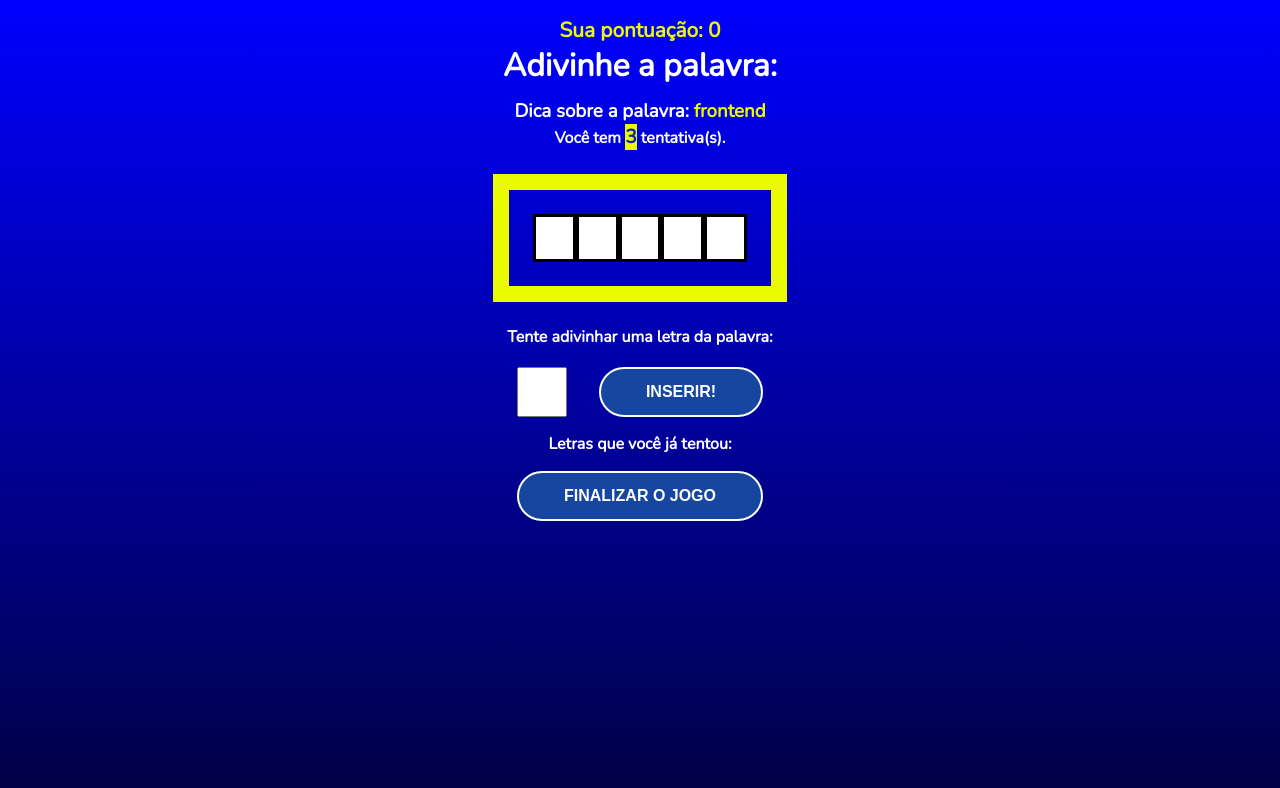
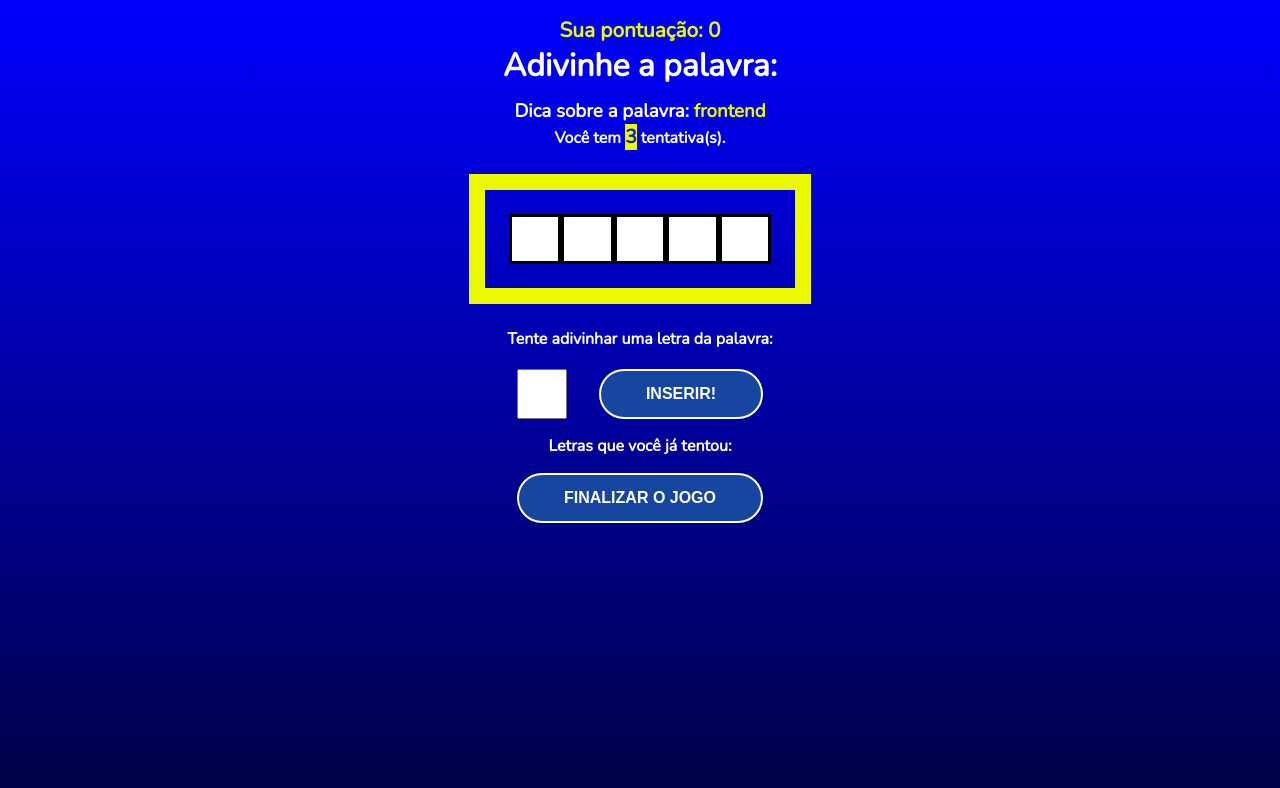
Before and after one commit to abnerfirmino/Projeto-React-Secret-World, a React (Vite) app: page / in a window 1280 px wide. Both pictures are taken after a click on the button "COMEÇAR O JOGO". Shown: the top 788 px of the page. Built offline with nearby package versions, Linux system fonts and the light colour scheme.

Commit message:
ajustes no CSS LOBAL

```diff
--- a/src/components/GamingScreen/styles.css
+++ b/src/components/GamingScreen/styles.css
@@ -50,8 +50,8 @@
   font-size: 1.5em;
   line-height: 1.5;
   border: 3px solid #000;
-  height: 3rem;
-  width: 3rem;
+  height: 50px;
+  width: 60px;
   text-transform: uppercase;
   background-color: #fff;
   color: #000;
```
